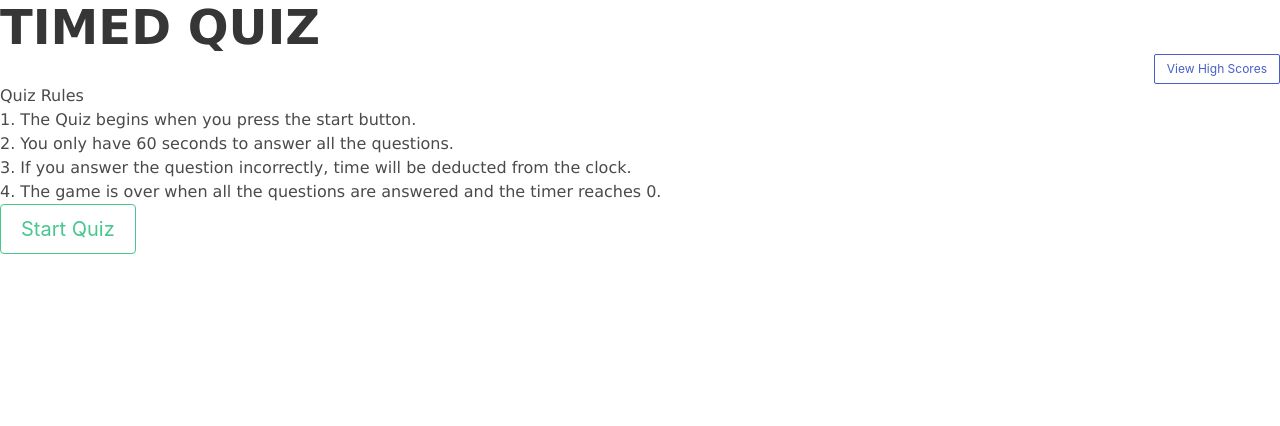
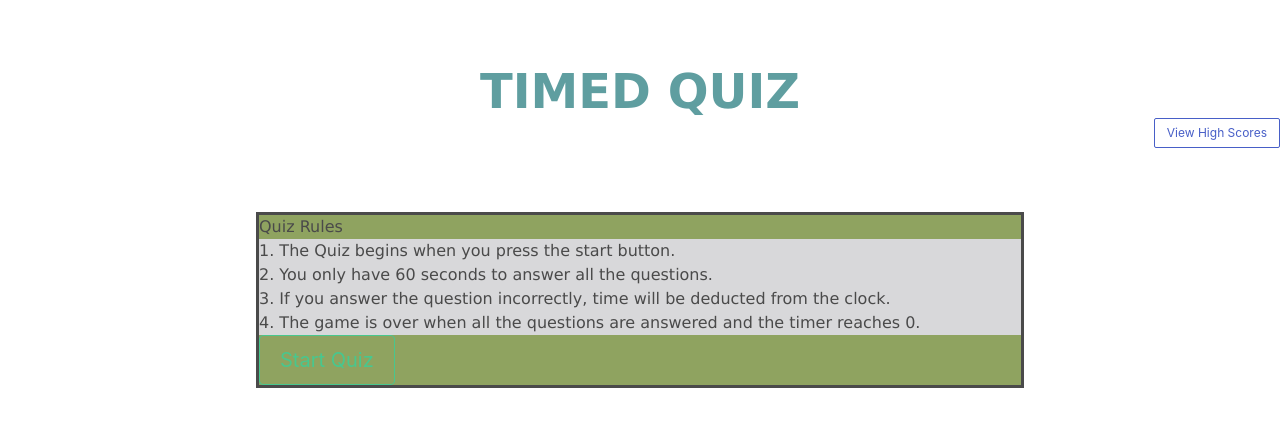
Before and after one commit to miguelxosorio/timed-quiz, a plain HTML site: page index.html in a window 1280 px wide. Drawn offline with nearby package versions, Linux system fonts and the light colour scheme.

Commit message:
updated very basic styling

```diff
--- a/assets/style.css
+++ b/assets/style.css
@@ -7,3 +7,30 @@
     box-sizing: border-box;
     font-family: 'Lucida Sans', 'Lucida Sans Regular', 'Lucida Grande', 'Lucida Sans Unicode', Geneva, Verdana, sans-serif;
 }
+
+.title {
+    color: cadetblue;
+    text-align: center;
+    margin-top: 5%;
+}
+
+.info_list {
+    background-color: rgb(216, 216, 218);
+}
+
+.info-box {
+    background-color: rgb(143, 163, 96);
+}
+
+.info-box {
+    margin-top: 5%;
+    margin-right: 20%;
+    margin-left: 20%;
+    border: solid;
+}
+
+#questions-with-choices {
+    margin-left: 20%;
+    margin-right: 20%;
+    border: solid;
+}
--- a/index.html
+++ b/index.html
@@ -20,9 +20,9 @@
     </div>
 
     <!-- Info Box -->
-    <div class="info-box">
+    <div class="info-box ">
         <div class="info_title">
-            <span>Quiz Rules</span>
+            <h2>Quiz Rules</h2>
         </div>
         <div class="info_list">
             <div class="info">1. The Quiz begins when you press the start button.</div>
--- a/js/script.js
+++ b/js/script.js
@@ -170,7 +170,7 @@
 // Question is presented in dynamic html - used <p> element because it occupies a line each = default column
 function displayQuestion() {
     showQuestionEl.innerHTML =
-    `<div>
+    `<div id="questions-with-choices">
         <h1 id="question-placeholder">${questions[index].question}</h1>
 
         <p><button class="choices-placeholder" id="choices-1">1. ${questions[index].options[0]}</button></p>
```
